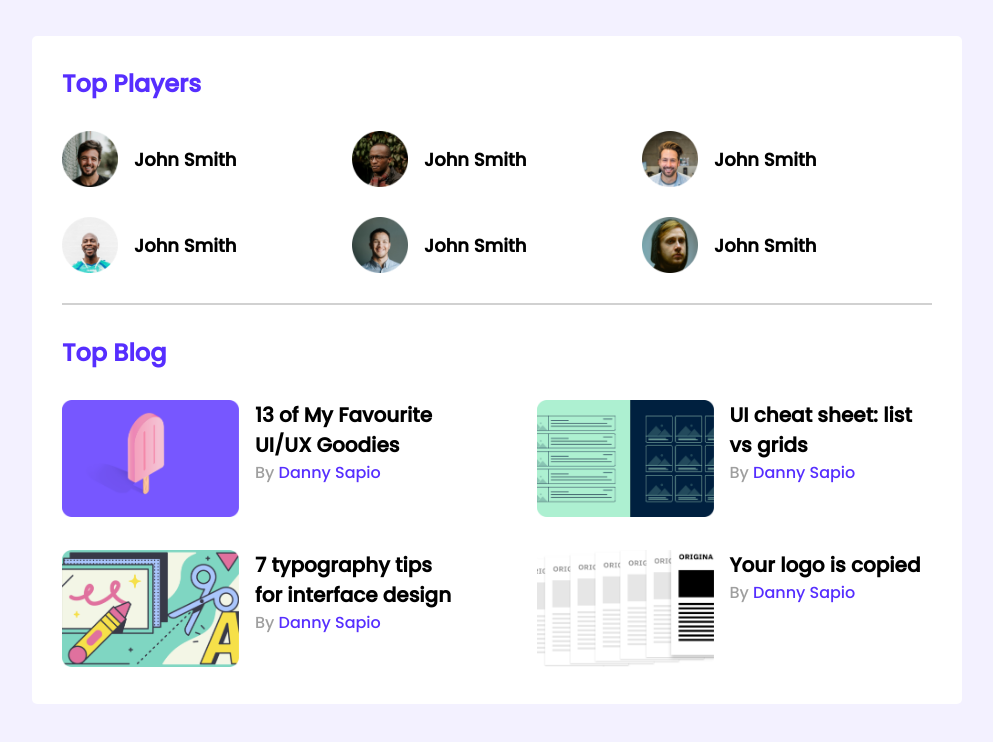
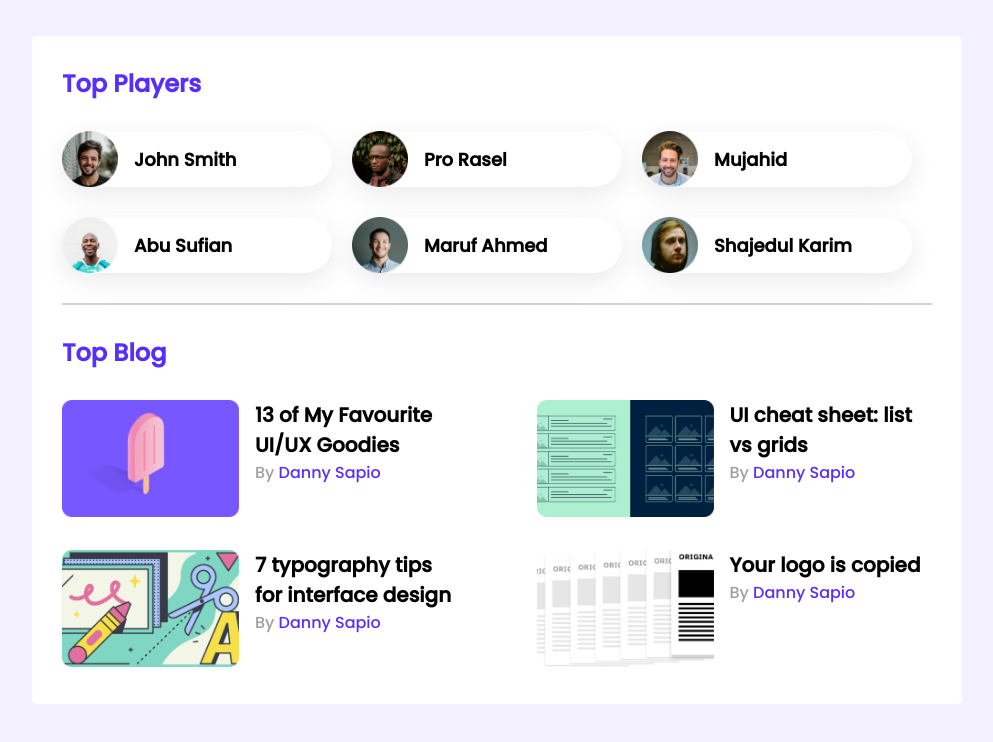
Before and after one commit to kamrul-dev/leader-board-css3-app, a plain HTML site: page index.html in a window 1280 px wide. Shown: the whole page, without its empty margins (143-1136 px from the left). Drawn offline with Linux system fonts and the light colour scheme.

Commit message:
box shadow, transorm, transition hover effect added for top players

```diff
--- a/css/styles.css
+++ b/css/styles.css
@@ -52,6 +52,15 @@ main{
 .player{
     display: flex;
     align-items: center;
+    box-shadow: rgba(149, 157, 165, 0.2) 0px 8px 24px;
+    border-radius:30px;
+    margin-right: 20px;
+}
+.player:hover{
+    -webkit-transform: scale(0.8);
+    -ms-transform: scale(0.8);
+    transform: scale(0.8);
+    transition: 0.5s ease-in-out;
 }
 .player img{
     width: 56px;
--- a/index.html
+++ b/index.html
@@ -28,23 +28,23 @@
                     </div>
                     <div class="player">
                         <img src="images/players/player-2.png" alt="">
-                        <h3 class="player-name">John Smith</h3>
+                        <h3 class="player-name">Pro Rasel</h3>
                     </div>
                     <div class="player">
                         <img src="images/players/player-3.png" alt="">
-                        <h3 class="player-name">John Smith</h3>
+                        <h3 class="player-name">Mujahid</h3>
                     </div>
                     <div class="player">
                         <img src="images/players/player-4.png" alt="">
-                        <h3 class="player-name">John Smith</h3>
+                        <h3 class="player-name">Abu Sufian</h3>
                     </div>
                     <div class="player">
                         <img src="images/players/player-5.png" alt="">
-                        <h3 class="player-name">John Smith</h3>
+                        <h3 class="player-name">Maruf Ahmed</h3>
                     </div>
                     <div class="player">
                         <img src="images/players/player-6.png" alt="">
-                        <h3 class="player-name">John Smith</h3>
+                        <h3 class="player-name">Shajedul Karim</h3>
                     </div>
                 </div>
             </div>
```
